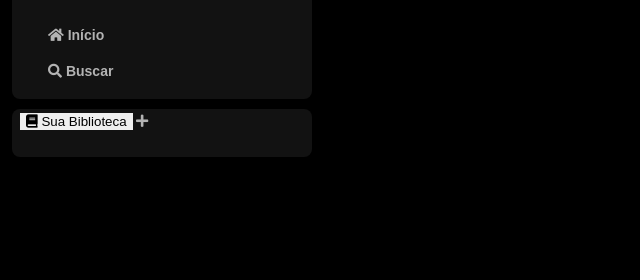
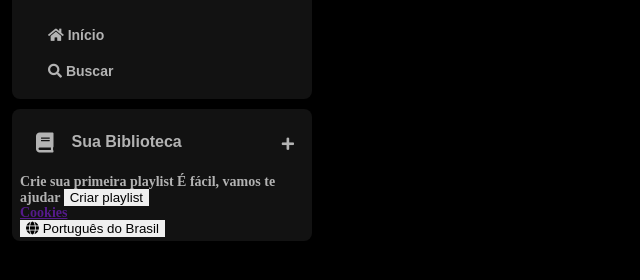
Before and after one commit to isadoragil/spotify-imersao-alura, a plain HTML site: page index.html in a window 1280 px wide. Shown: the part 74-354 px from the top of the page, without its empty margins (0-640 px from the left). Drawn offline with Linux system fonts and the light colour scheme.

Commit message:
Imersão Alura Dia 2 Pt 1

```diff
--- a/index.html
+++ b/index.html
@@ -25,9 +25,6 @@
                     <img src="./assets/icons/logo-spotify.png" alt="Logo do Spotify">
                 </a>
             </div>
-
-
-
             <ul>
                 <li>
                     <a href="https://home.com.br">
@@ -42,21 +39,36 @@
                     </a>
                 </li>
             </ul>
-
-
         </nav>
 
         <div class="library">
 
-            <div class="library_content">
-                <button class="library_button">
+            <div class="library__content">
+                <button class="library__button">
                     <span class="fa fa-book"></span>
                     <span>Sua Biblioteca</span>
                 </button>
-
                 <span class="fa fa-plus"></span>
             </div>
+            <section class="section-playlist">
+                <div class="section-playlist__content">
+                    <span class="text title">Crie sua primeira playlist</span>
+                    <span class="text subtitle">É fácil, vamos te ajudar</span>
 
+                    <button class="section-playlist__nutton">
+                        <span>Criar playlist</span>
+                    </button>
+                </div>
+            </section>
+            <div class="cookies">
+                <a href="">Cookies</a>
+            </div>
+            <div class="languages">
+                <button class="languages__button">
+                    <span class="fa fa-globe"></span>
+                    <span>Português do Brasil</span>
+                </button>
+            </div>
         </div>
 
 
--- a/styles.css
+++ b/styles.css
@@ -70,7 +70,7 @@ body {
     text-align: center;
     text-decoration: none;
     text-transform: none;
-    padding: 20px 10px;
+    padding: 20px 16px;
     display: flex;
 }
 
```
